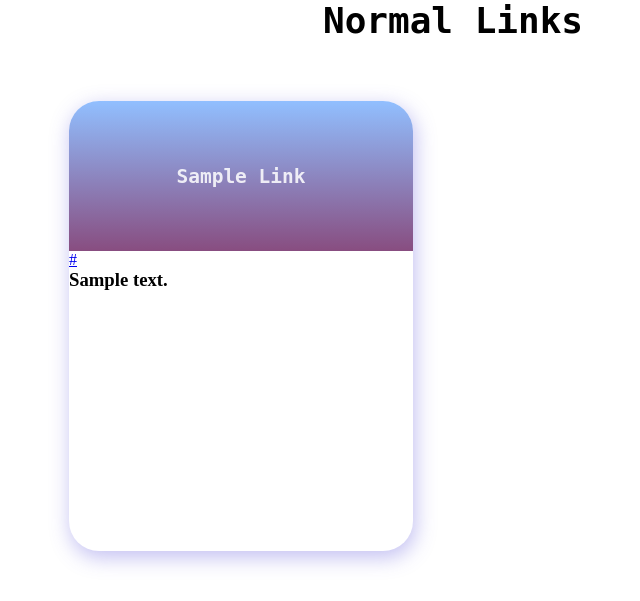
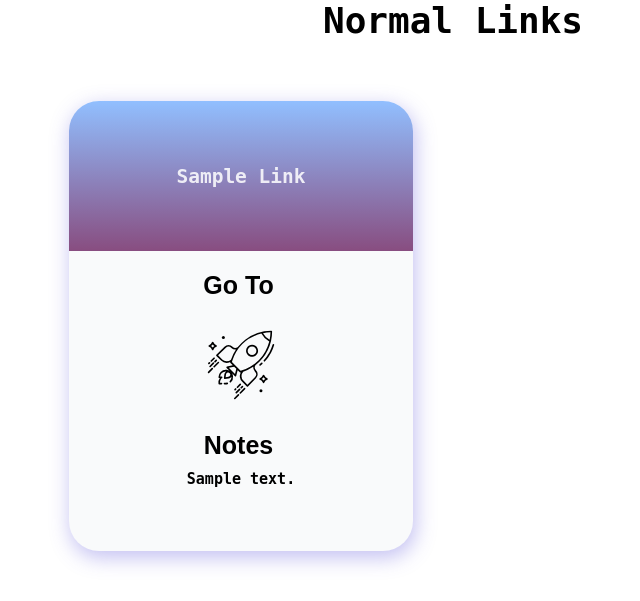
Before and after one commit to Sarthakischauhan/domain-keeper, a Flask app: template main_app/templates/account.html in a window 1280 px wide. Shown: the part 1076-1677 px from the top of the page, without its empty margins (187-827 px from the left). Run offline with Flask 2, Linux system fonts and the light colour scheme; tables that the repository leaves empty hold one stand-in row (values such as "Sample post"); the template is opened without the code that fills it: values that come from a table or form of the project are taken from there, most other values are stand-ins (such as "Sample title", 1, 10 or a date in 2020).

Commit message:
decent changes nothing else

```diff
--- a/main_app/models.py
+++ b/main_app/models.py
@@ -24,10 +24,10 @@ class User(db.Model,UserMixin):
 
 class Link(db.Model):
     id=db.Column(db.Integer,primary_key=True)
-    user_link = db.Column(db.String(240),nullable=False)
-    title =  db.Column(db.String(30),nullable=False)
+    user_link = db.Column(db.String(1200),nullable=False)
+    title =  db.Column(db.String(25),nullable=False)
     date_added = db.Column(db.DateTime(20),nullable=False,default=datetime.now())
-    description = db.Column(db.String(30))
+    description = db.Column(db.String(60))
     link_type =  db.Column(db.String(20),nullable=False)
     user_id = db.Column(db.Integer,db.ForeignKey('user.id'))
 
--- a/main_app/static/account.css
+++ b/main_app/static/account.css
@@ -139,7 +139,7 @@
 
 }
 
-.normal-link{
+.normal-link,.secure-link{
     margin-top: 40px;
     display: grid;
     grid-row-gap: : 20px;
@@ -149,12 +149,16 @@
     grid-template-columns: repeat(auto-fill, minmax(270px, 0.5fr));
 }
 
+.secure-link{
+    display: none;
+}
 
 .link-box{
     border-radius: 30px;
     box-shadow: 2px 6px 20px 1px rgba(88,81,219,0.35);
     height: 450px;
     margin-bottom: 50px;
+    background: #F9FAFB;
 }
 /*rgba(0,0,0,0.55)*/
 
@@ -175,20 +179,51 @@
     padding: 0px 5px;
     text-overflow: ellipsis;
     white-space: nowrap;
-    overflow: hidden;
+}
+
+.box-link{
+    display: flex;
+    height: 150px;
+    flex-direction: column;
+    word-break: break-all;
+    margin-top: 20px;
+}
+
+#box-link{
+    text-align: center;
+}
+
+#box-link-head,#box-note-head{
+    font-size: 25px;
+    font-weight: bold;
+    font-family: sans-serif;
+    text-align: center;
+    margin-bottom: 10px;
+    margin-right: 5px;
+}
+
+.box-note{
+    margin-top: 10px;
+    overflow-y: auto;
+}
+
+#box-note{
+    text-align: center;
+    margin: 0px 10px;
+    font-size: 15px;
+    font-weight: bold;
 }
 
 
+#goto{
+    margin-top: 20px;
+    width: 70px;
+}
 
-
-
-
-
-
-
-
-
-
+#goto:hover{
+    transform: scale(1.1);
+    fill: blue;
+}
 
 
 
@@ -214,8 +249,18 @@
     .n-set{
         width: 40%;
     }
+
 }
 
+
+@media only screen and (max-width: 1044px) {
+    .container1,.container2{
+        width: 70%;
+    }
+    .box-note{
+        margin-top: 15px;
+    }
+}
 
 
 @media only screen and (max-width: 865px) {
--- a/main_app/templates/account.html
+++ b/main_app/templates/account.html
@@ -54,9 +54,36 @@
                             <h1 id="box-head">{{ title_unfold(link.title) }}</h1>
                         </div>
                         <div class="box-link">
-                            <a href="{{ link.user_link }}" target="_blank">{{ link.user_link }}</a>
+                            <h2 id="box-link-head">Go To</h2>
+                            <a href="{{ link.user_link }}" target="_blank" id="box-link">
+                                <img src="{{ url_for('static',filename='default_imgs/launch.svg') }}" id="goto">
+                            </a>
                         </div>
-                        <h3>{{ link.description }}</h3>
+                        <div class="box-note">
+                            <h2 id="box-note-head">Notes</h2>
+                            <pre id="box-note" >{{ link.description }}</pre>
+                        </div>
+                    </div>
+                {% endfor %}
+            {% endif %}
+        </div>
+        <div class="secure-link">
+            {% if sec_links %}
+                {% for link in sec_links %}
+                    <div class="link-box">
+                        <div class="box-head">
+                            <h1 id="box-head">{{ title_unfold(link.title) }}</h1>
+                        </div>
+                        <div class="box-link">
+                            <h2 id="box-link-head">Go To</h2>
+                            <a href="{{ link.user_link }}" target="_blank" id="box-link">
+                                <img src="{{ url_for('static',filename='default_imgs/launch.svg') }}">
+                            </a>
+                        </div>
+                        <div class="box-note">
+                            <h2 id="box-note-head">Notes</h2>
+                            <pre id="box-note" >{{ link.description }}</pre>
+                        </div>
                     </div>
                 {% endfor %}
             {% endif %}
```
Also changed, not shown: main_app/static/default_imgs/launch.svg (added).
